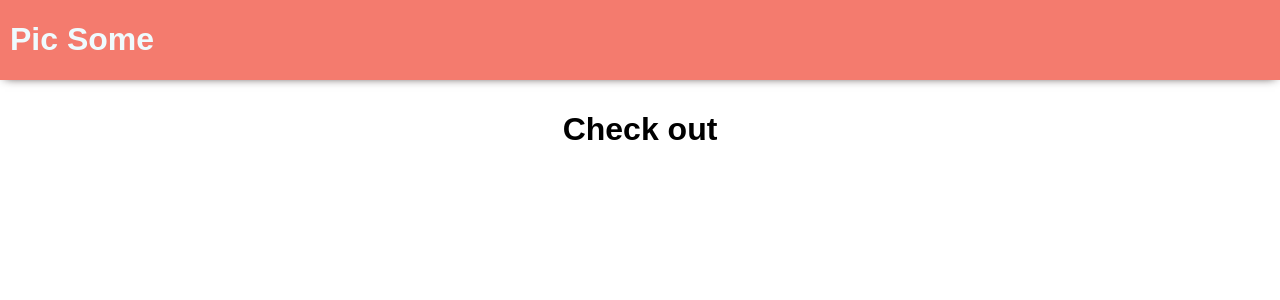
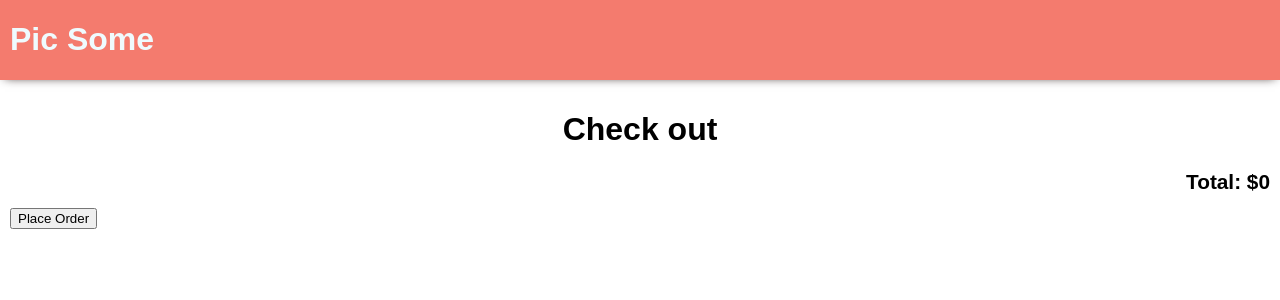
Before and after one commit to josem-gp/react-ecommerce-app, a React (Create React App) app: page /cart in a window 1280 px wide. Shown: the top 300 px of the page. Built offline with nearby package versions, Linux system fonts and the light colour scheme.

Commit message:
added price of each img, a total price and purchase button

```diff
--- a/src/components/cart/Cart.js
+++ b/src/components/cart/Cart.js
@@ -1,10 +1,13 @@
 import React from "react";
 
 const Cart = ({ choosenImg }) => {
+  const UNIT_PRICE = 5.99;
   const cartImg = choosenImg.map((el) => {
+    console.log(el);
     return (
       <div className="cart-item">
         <img className="image-grid" src={el.url} alt={el.id} />
+        <h3>{`$${UNIT_PRICE}`}</h3>
       </div>
     );
   });
@@ -13,6 +16,10 @@ const Cart = ({ choosenImg }) => {
     <main class="cart-page">
       <h1>Check out</h1>
       {cartImg}
+      <h1 className="total-cost">Total: ${UNIT_PRICE * cartImg.length}</h1>
+      <div>
+        <button className="order-button">Place Order</button>
+      </div>
     </main>
   );
 };
```
